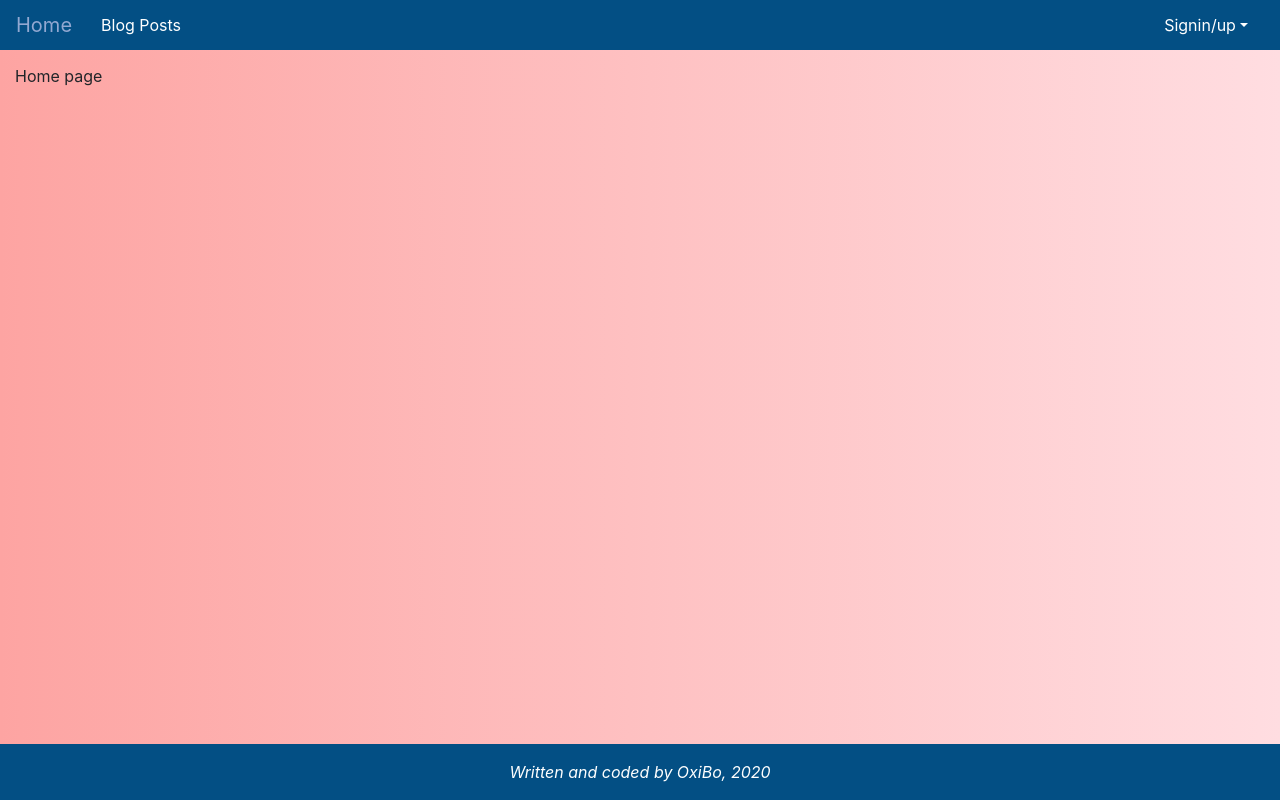
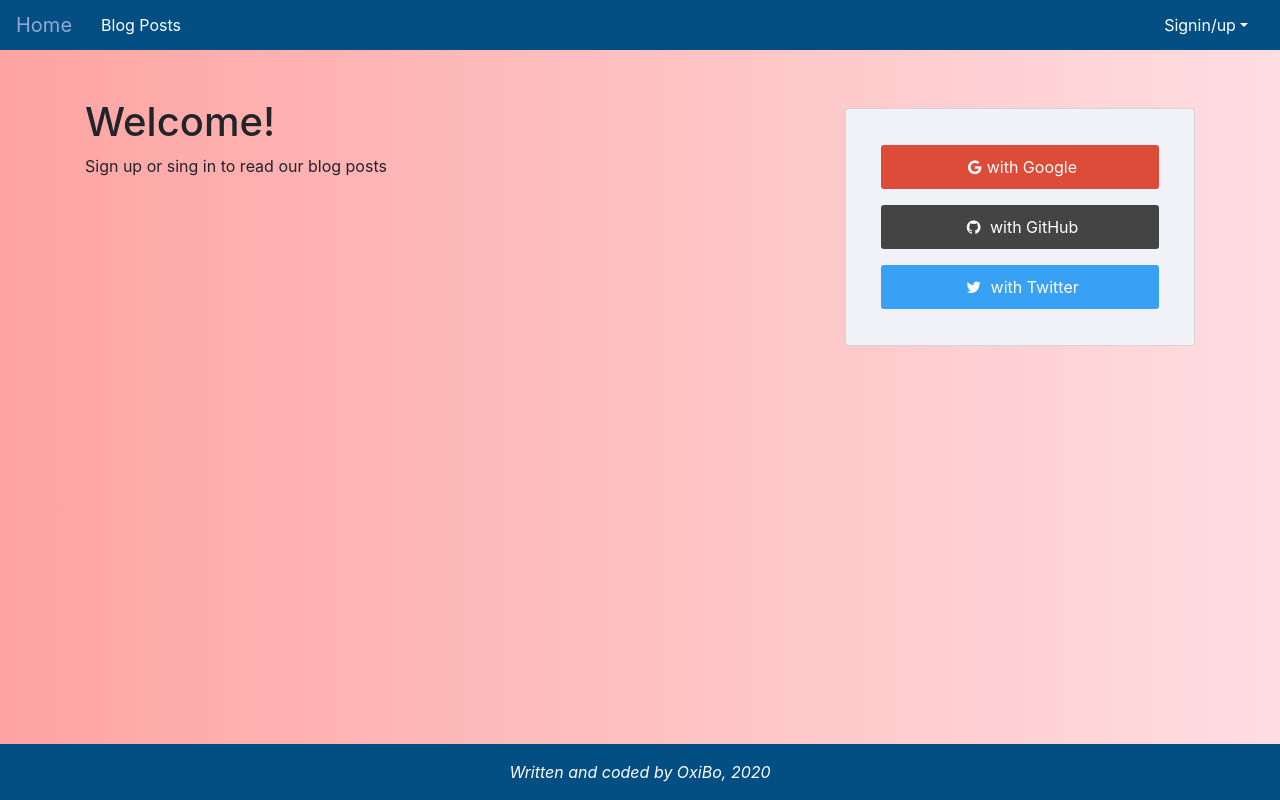
Before and after one commit to OxiBo/dev-blog-app, a React (Create React App) app in the folder client/: page / in a window 1280 px wide. Built offline with nearby package versions, Linux system fonts and the light colour scheme; no server answers.

Commit message:
Add content to langing page, styling landing page

```diff
--- a/client/src/components/Landing.js
+++ b/client/src/components/Landing.js
@@ -1,11 +1,41 @@
-import React, { Component } from 'react'
+import React, { Component } from "react";
 
 export default class Landing extends Component {
-    render() {
-        return (
-            <div>
-                Home page
+  render() {
+    return (
+      <div className="container">
+        <div className="row">
+          <div className="col-md-8 col-lg-8 homepage-content">
+            <h1>Welcome!</h1>
+            Sign up or sing in to read our blog posts
+          </div>
+          <div className="col-md-4 col-lg-4 signin-options">
+            <div className="container card">
+              <div className="card-body login-buttons">
+                <a
+                  className="btn btn-block btn-social btn-google p-2 m-0 rounded-0"
+                  href="/auth/google"
+                >
+                  <i className="fa fa-google"> </i>
+                  with Google
+                </a>
+                <a
+                  className="btn btn-block btn-social btn-github p-2 m-0 rounded-0"
+                  href="/auth/github"
+                >
+                  <i className="fa fa-github"> </i> with GitHub
+                </a>
+                <a
+                  className="btn btn-block btn-social btn-twitter p-2 m-0 rounded-0"
+                  href="/auth/twitter"
+                >
+                  <i className="fa fa-twitter"> </i> with Twitter
+                </a>
+              </div>
             </div>
-        )
-    }
+          </div>
+        </div>
+      </div>
+    );
+  }
 }
--- a/client/src/index.scss
+++ b/client/src/index.scss
@@ -1,6 +1,7 @@
 
 @import './styles/base';
 @import './styles/navbar';
+@import './styles/homepage';
 @import './styles/socialButtons';
 @import './styles/userProfile';
 @import './styles/userList';
--- /dev/null
+++ b/client/src/styles/_homepage.scss
@@ -0,0 +1,17 @@
+.homepage-content,
+.signin-options {
+  margin-top: 1.5rem;
+  margin-bottom: 1.5rem;
+}
+
+.signin-options {
+//    margin-left: auto!important;
+//    margin-right: auto!important;
+  .btn {
+    width: auto;
+    min-width: 8rem;
+    margin: 1rem auto!important;
+
+    border-radius: 3px!important;
+  }
+}
--- a/client/src/styles/_socialButtons.scss
+++ b/client/src/styles/_socialButtons.scss
@@ -1,5 +1,8 @@
 // https://lipis.github.io/bootstrap-social/
 
+.btn {
+    text-align: center;
+}
 .btn-google{
     background-color: #DD4B39;
     color: white;
@@ -7,7 +10,7 @@
         padding: 5px;
     }
 }
-.btn-google.dropdown-item:hover{
+.btn-google:hover{
     background-color: rgb(179, 52, 35);
     color: white;
     // opacity: !important;
@@ -21,7 +24,7 @@
         padding: 5px;
     }
 }
-.btn-github.dropdown-item:hover{
+.btn-github:hover{
     background-color: black;
     color: white;
     // opacity: !important;
@@ -34,7 +37,7 @@
         padding: 5px;
     }
 }
-.btn-twitter.dropdown-item:hover{
+.btn-twitter:hover{
     background-color: #00B6F1;
     color: white;
     // opacity: !important;
```
